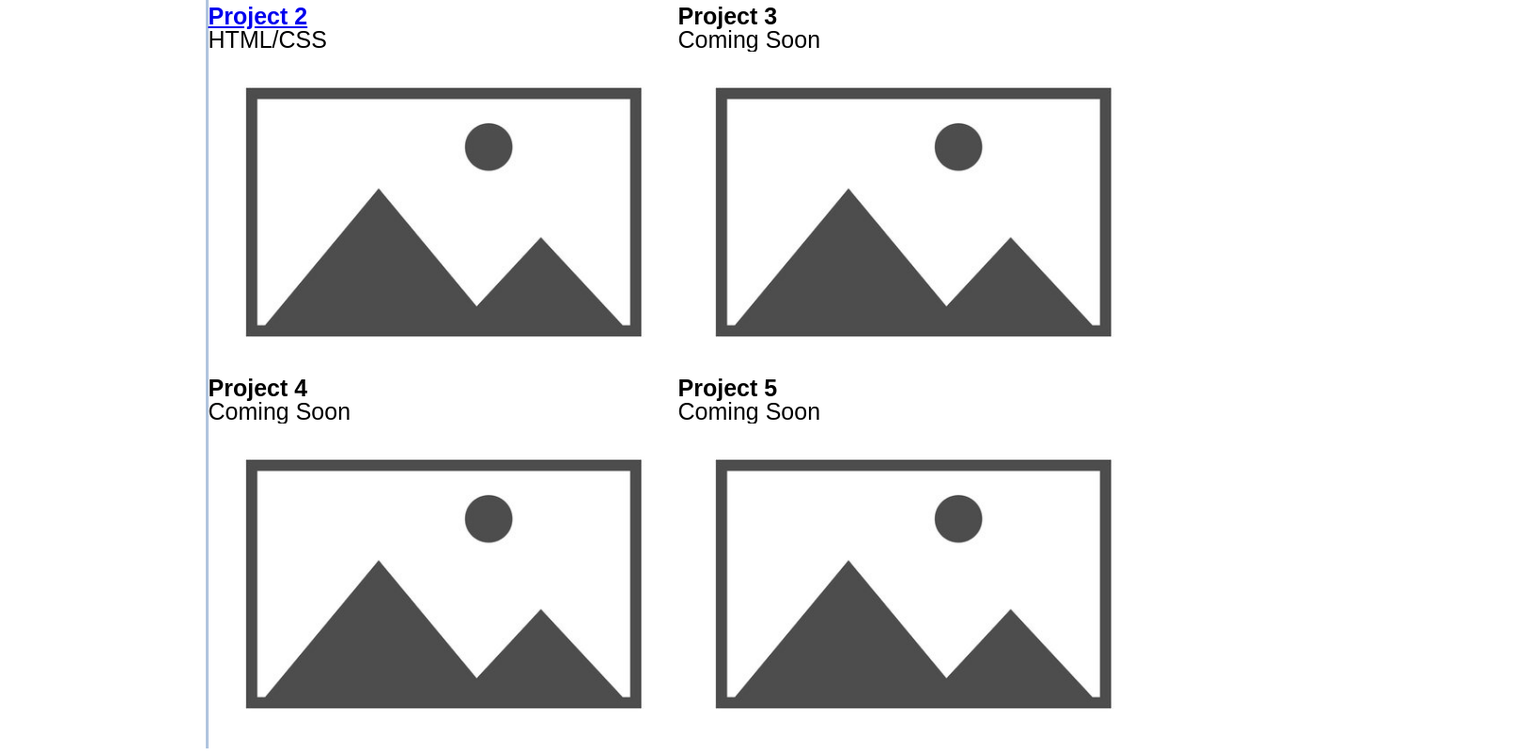
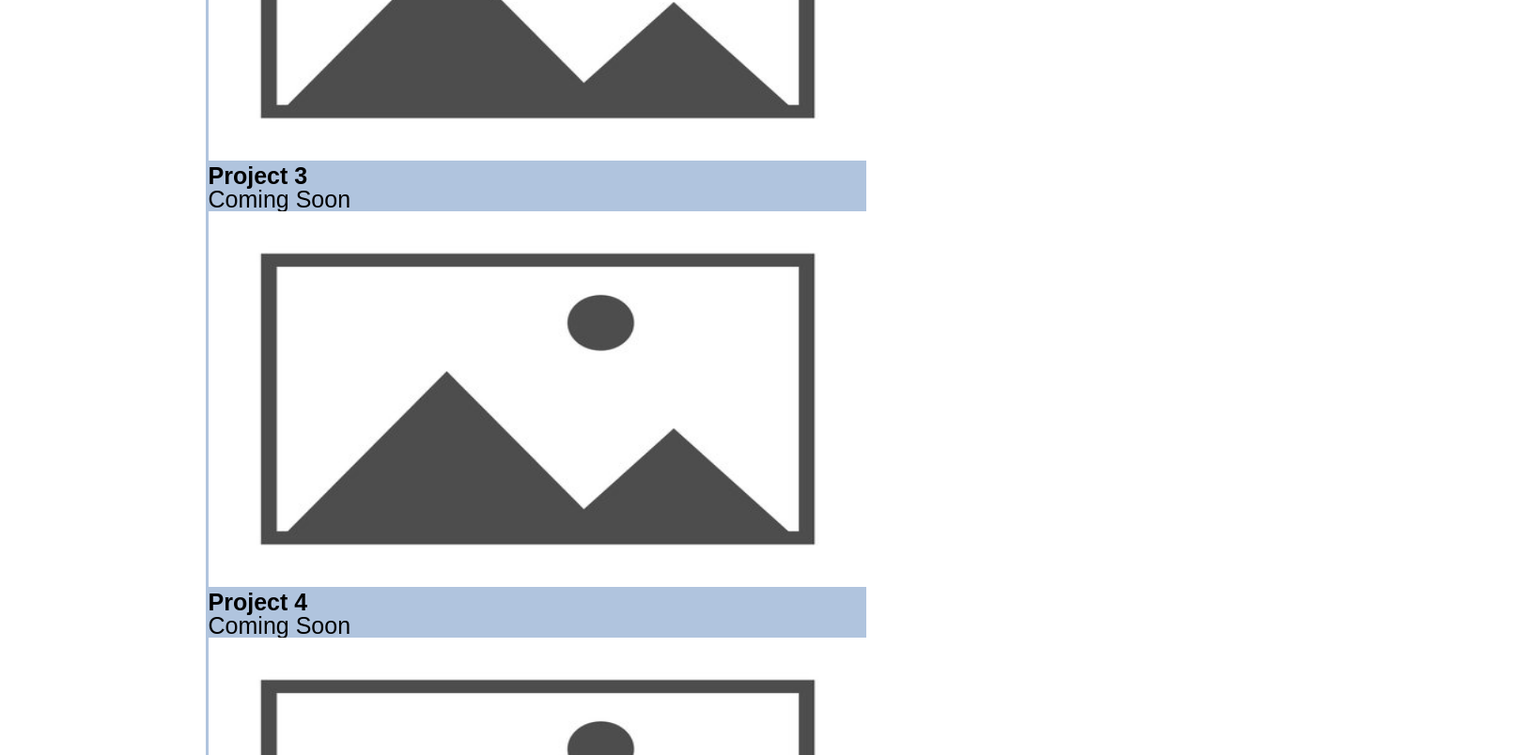
Before and after one commit to thanhmhoang/module-2-challenge, a plain HTML site: page index.html in a window 1280 px wide. Shown: the part 1167-1971 px from the top of the page at 94% size, 1622 px wide, since content can reach past the window. Drawn offline with Linux system fonts and the light colour scheme.

Commit message:
update HTML and CSS

```diff
--- a/assets/style.css
+++ b/assets/style.css
@@ -94,13 +94,6 @@ main {
     font-size: 25px;
     align-items: right;
 }
-/*
-.section1, .section2, .section3 {
-    display: flex;
-    flex-direction: row;
-    justify-content: space-evenly;
-    margin: 10px;
-} */
 
 #contactme {
     display: block;
@@ -111,13 +104,6 @@ main {
     margin-inline-end: 0px;
     font-weight: bond;
 }
-/*
-.last-section li {
-    display: flex;
-    justify-content: space-between;
-    align-items: center;
-    position: relative;
-} */
 
 .last-section {
     display: flex;
@@ -147,9 +133,46 @@ main {
 }
 
 .project-container img {
-    width: 500px;;
+    width: 500px;
 }
 
 .card1 img {
-    width: 1000px;
+    width: 1400px;
+    max-height: 400px;
 }
+
+.card2 img {
+    width: 700px;
+    max-height: 400px;
+}
+
+.card3 img {
+    width: 700px;
+    max-height: 400px;
+}
+
+.card4 img {
+    width: 700px;
+    max-height: 400px;
+}
+
+.card5 img {
+    width: 700px;
+    max-height: 400px;
+}
+
+.overlay {
+    position: relative;
+    color:black;
+    background-color: lightsteelblue;
+    width: fit-content;
+}
+
+a:hover {
+    color: black;
+    cursor: pointer;
+}
+
+#image4 {
+
+}
--- a/index.html
+++ b/index.html
@@ -11,6 +11,7 @@
 </head>
 
 <body>
+    <!-- Name and menu portion -->
     <header>
         <h1>Thanh Hoang</h1>
         <nav>
@@ -18,7 +19,7 @@
                 <li><a href="#">About Me</a></li>
                 <li><a href="#">Work</a></li>
                 <li><a href="#">Contact</a></li>
-                <li><a href="#">Resume</a> </li>
+                <li><a href="#">Resume</a></li>
             </ul>
         </nav>
     </header>
@@ -52,10 +53,10 @@
                 <div class="container">
                     <div class="row">
                         <div class="card1" id="image" title="background image for project1">
-                            <div class="title">
-                                <h2 id="bigpicture">Project 1</h2>
+                            <div class="overlay">
+                                <h2>Project 1</h2>
                                 <p>JavaScript</p>
-                                <img src="./assets/Placeholder Image.jpeg" alt="Placeholder Image">
+                                <img id="pic1" src="./assets/Placeholder Image.jpeg" alt="Placeholder Image">
                             </div>
                         </div>
                     </div>
@@ -64,7 +65,7 @@
                 <div class="row">
                     <div class="card2" id="image1" title="background image for project 2">
                         <div class="overlay">
-                            <h2><a href="#">Project 2</a></h2>
+                            <h3>Project 2</h3>
                             <p>HTML/CSS</p>
                             <img src="./assets/Placeholder Image.jpeg">
                         </div>
@@ -72,7 +73,7 @@
                 </div>
                 <!-- Project 3 -->
                 <div class="row">
-                    <div class="card2" id="image2" title="background image for project3">
+                    <div class="card3" id="image2" title="background image for project3">
                         <div class="overlay">
                             <h3>Project 3</h3>
                             <p>Coming Soon</p>
@@ -82,7 +83,7 @@
                 </div>
                 <!-- Project 4 -->
                 <div class="row">
-                    <div class="card3" id="image3" title="background for project4">
+                    <div class="card4" id="image3" title="background for project4">
                         <div class="overlay">
                             <h3>Project 4</h3>
                             <p>Coming Soon</p>
@@ -90,9 +91,9 @@
                         </div>
                     </div>
                 </div>
-
+                <!-- Project 5 -->
                 <div class="row">
-                    <div class="card4" id="image4" title="background image for project5">
+                    <div class="card5" id="image4" title="background image for project5">
                         <div class="overlay">
                             <h3>Project 5</h3>
                             <p>Coming Soon</p>
@@ -102,6 +103,7 @@
                 </div>
             </div>
         </section>
+        <!-- Bottom portion of webpage -->
         <div class="last-section">
             <aside class="side">Contact Me</aside>
             <section class="work-wrapper">
@@ -111,7 +113,7 @@
                             <a href="#">425-647-5255</a>
                             <a href="mailto:thanh.hoang210@gmail.com">Email</a>
                             <a href="https://github.com/thanhmhoang">GitHub</a>
-                            <a href="www.linkedin.com/in/thanh-m-hoang">LinkedIn</a>
+                            <a href="https://www.linkedin.com/in/thanh-m-hoang">LinkedIn</a>
                         </li>
                     </ul>
             </section>
```
